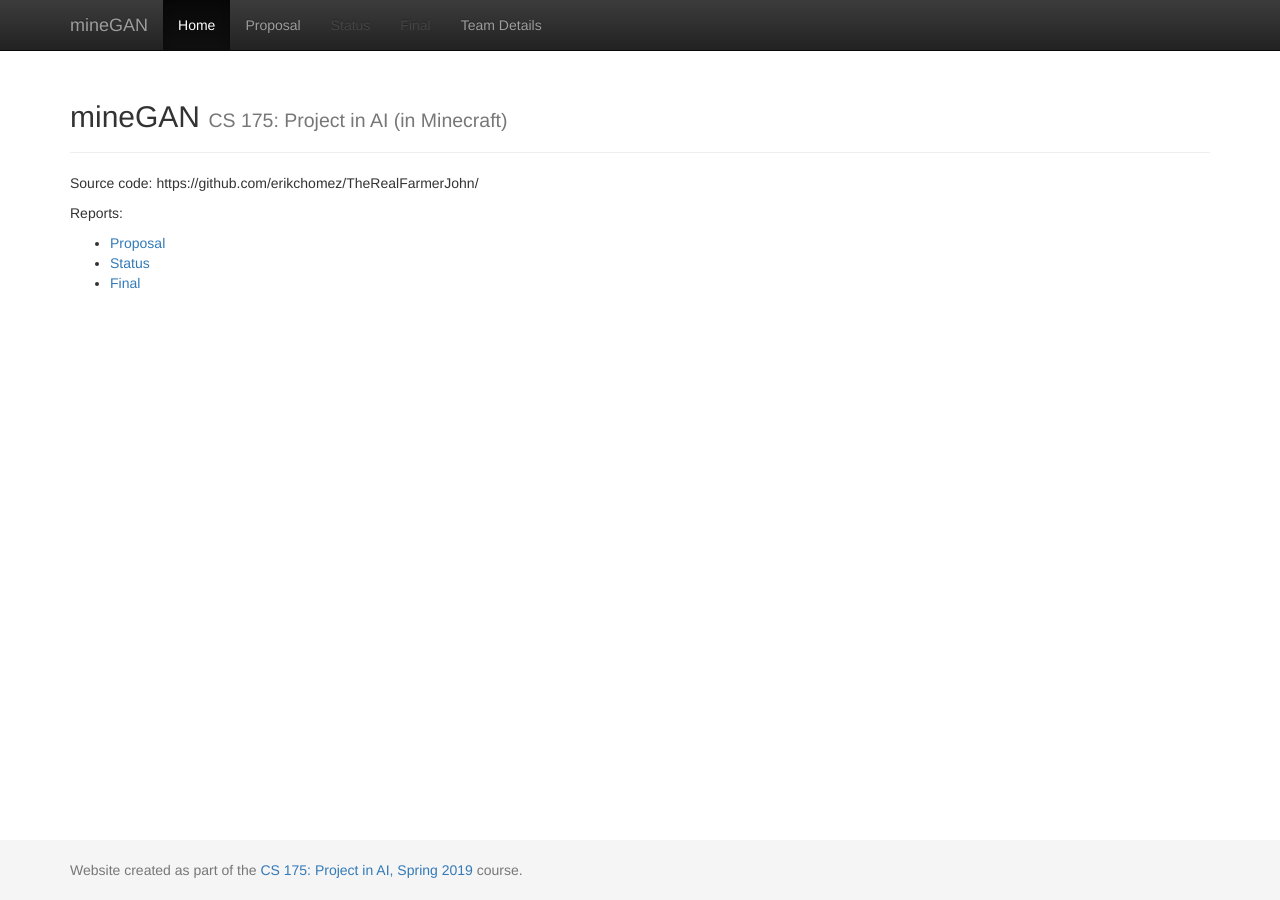
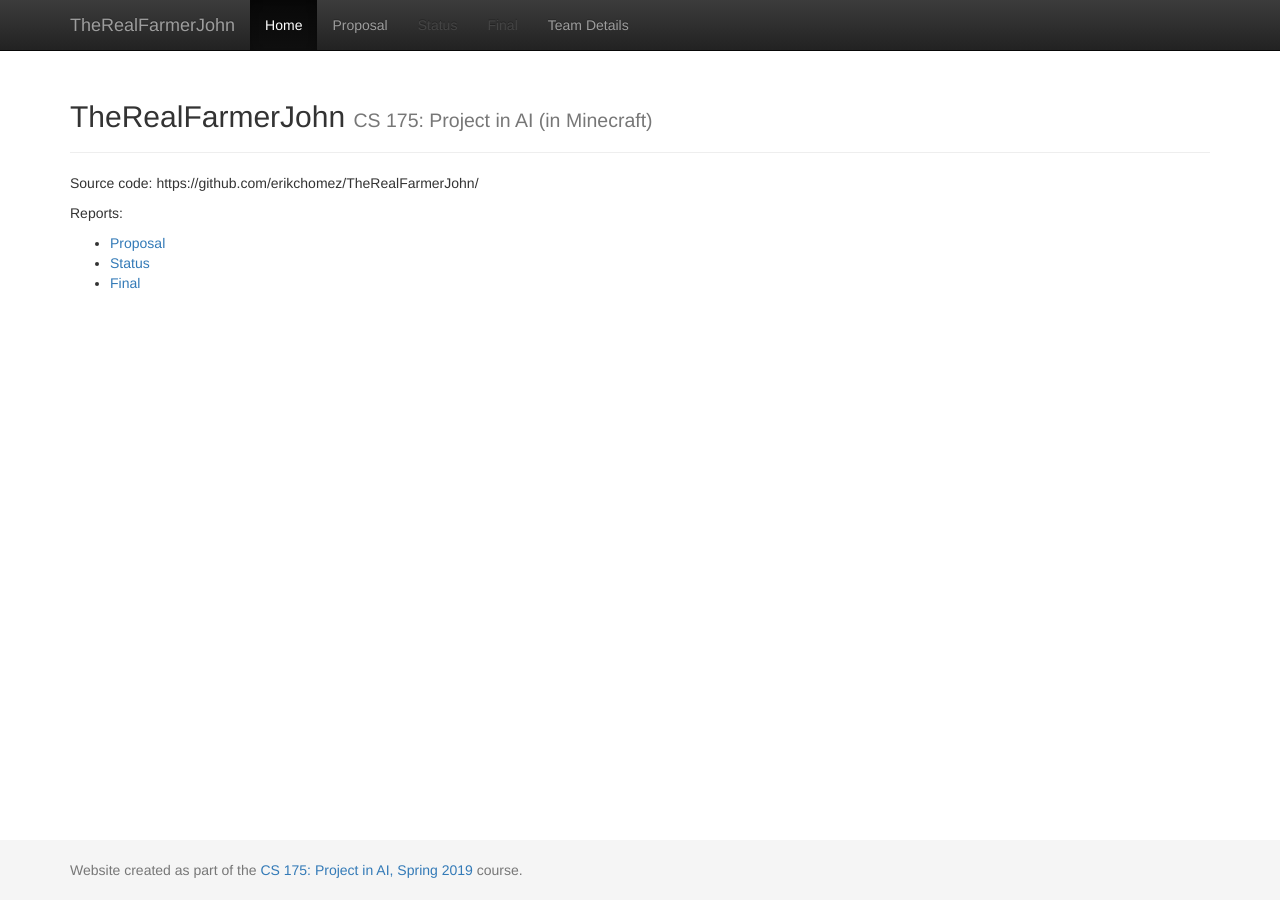
Before and after one commit to erikchomez/TheRealFarmerJohn, a Jekyll site: the page built from docs/index.md, in a window 1280 px wide. Built offline with Jekyll 4.4.1, drawn with Linux system fonts in a browser that asks for light colours.

Commit message:
Update _config.yml

```diff
--- a/docs/_config.yml
+++ b/docs/_config.yml
@@ -1,7 +1,7 @@
 ###########
 # site.title
 
-title:    'mineGAN'
+title:    'TheRealFarmerJohn'
 subtitle: 'CS 175: Project in AI (in Minecraft)'
 
 
```
